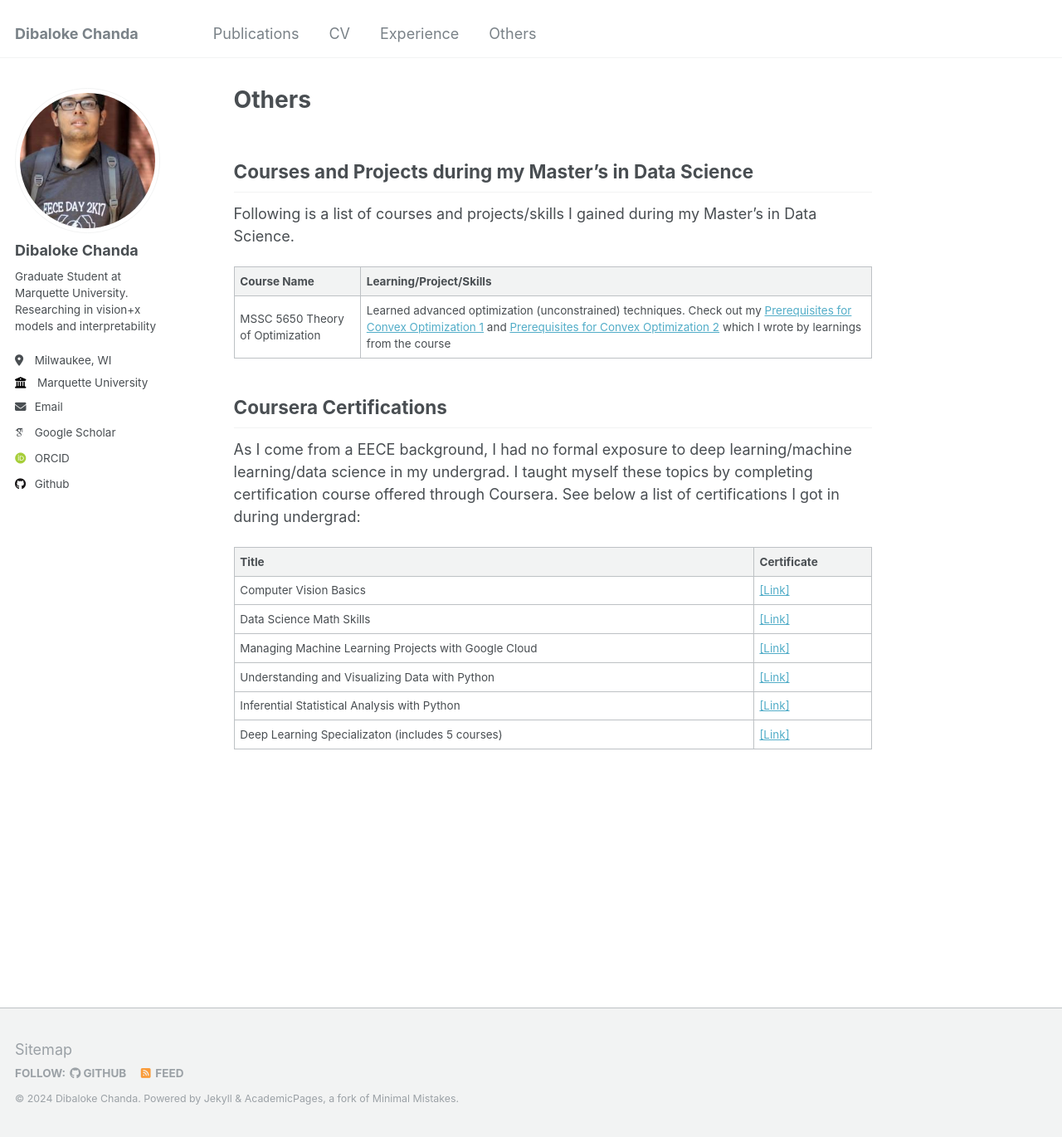
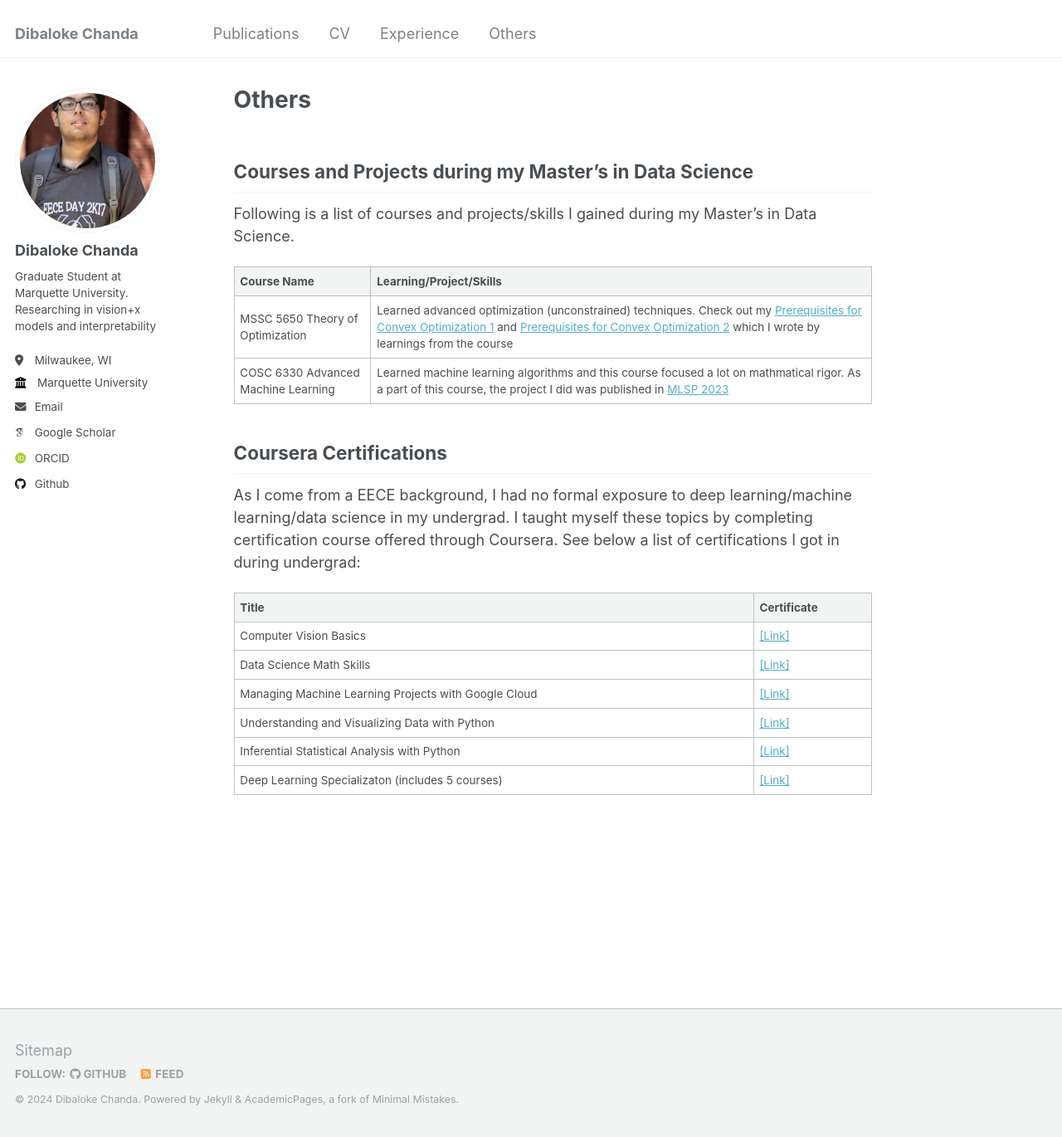
Before and after one commit to dibaloke/dibaloke.github.io, a Jekyll site: the page built from _pages/others.md, in a window 1280 px wide and 1370 px high. Shown: the whole window at 83% size. Built offline with Jekyll 4.4.1, drawn with Linux system fonts in a browser that asks for light colours; some web fonts are replaced.

Commit message:
Update others.md

```diff
--- a/_pages/others.md
+++ b/_pages/others.md
@@ -11,6 +11,7 @@ Following is a list of courses and projects/skills I gained during my Master's i
 | Course Name         | Learning/Project/Skills          |
 |------------------|----------------------|
 |MSSC 5650 Theory of Optimization| Learned advanced optimization (unconstrained) techniques. Check out my [Prerequisites for Convex Optimization 1](https://dibalokechanda.github.io/posts/Prerequisites-for-Convex-Optimization1-blog/) and [Prerequisites for Convex Optimization 2](https://dibalokechanda.github.io/posts/Prerequisites-for-Convex-Optimization2-blog/) which I wrote by learnings from the course|
+|COSC 6330 Advanced Machine Learning| Learned machine learning algorithms and this course focused a lot on mathmatical rigor. As a part of this course, the project I did was published in [MLSP 2023](https://graph-based-mtl-fault-detection.github.io/)|
 
 
 ## Coursera Certifications
```
